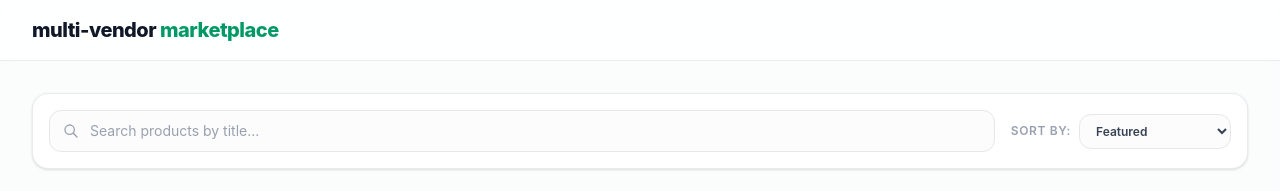
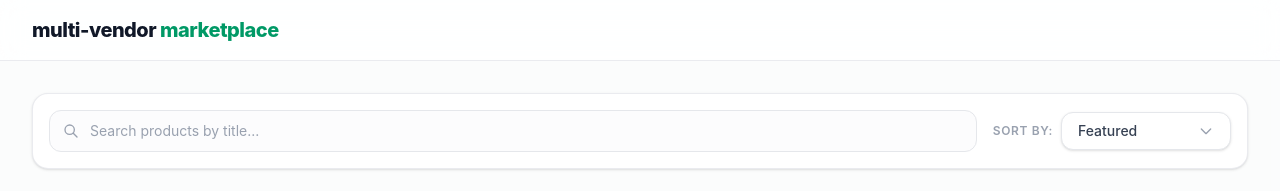
Before and after one commit to Ebidavs/multi-vendor-marketplace, a React app in the folder frontend/: page / in a window 1280 px wide. Shown: the top 191 px of the page. Built offline with nearby package versions, Linux system fonts and the light colour scheme; the HTML template or start-up script is replaced by a standard one.

Commit message:
Replace native select with custom SortDropdown component

```diff
--- a/frontend/src/App.jsx
+++ b/frontend/src/App.jsx
@@ -4,6 +4,7 @@ import CategoryBar from "./components/CategoryBar";
 import FilterSidebar from "./components/FilterSidebar";
 import ProductGrid from "./components/ProductGrid";
 import CartBar from "./components/CartBar";
+import { SortDropdown } from './components/SortDropdown';
 import { categoriesList, dummyProducts } from "./data/productsData";
 
 export default function App() {
--- a/frontend/src/components/SearchBar.jsx
+++ b/frontend/src/components/SearchBar.jsx
@@ -1,3 +1,5 @@
+import { SortDropdown } from './SortDropdown';
+
 export default function SearchBar({
   searchQuery,
   onSearchChange,
@@ -45,16 +47,7 @@ export default function SearchBar({
         <label className="text-xs font-semibold uppercase tracking-wider text-gray-400 whitespace-nowrap">
           Sort by:
         </label>
-        <select
-          value={sortBy}
-          onChange={(e) => onSortChange(e.target.value)}
-          className="rounded-xl border border-gray-200 bg-gray-50/50 px-3 py-2 text-xs font-semibold text-gray-700 transition-all focus:border-emerald-500 focus:bg-white focus:outline-none focus:ring-2 focus:ring-emerald-200"
-        >
-          <option value="default">Featured</option>
-          <option value="price-low">Price: Low to High</option>
-          <option value="price-high">Price: High to Low</option>
-          <option value="name">Name (A-Z)</option>
-        </select>
+        <SortDropdown sortBy={sortBy} onSortChange={onSortChange} />
       </div>
     </div>
   );
--- /dev/null
+++ b/frontend/src/components/SortDropdown.jsx
@@ -0,0 +1,80 @@
+import React, { useState, useRef, useEffect } from 'react';
+
+export function SortDropdown({ sortBy, onSortChange }) {
+  const [isOpen, setIsOpen] = useState(false);
+  const dropdownRef = useRef(null);
+
+  // Exact values from your original code
+  const options = [
+    { label: 'Featured', value: 'default' },
+    { label: 'Price: Low to High', value: 'price-low' },
+    { label: 'Price: High to Low', value: 'price-high' },
+    { label: 'Name (A-Z)', value: 'name' },
+  ];
+
+  const currentLabel =
+    options.find((o) => o.value === sortBy)?.label || 'Featured';
+
+  useEffect(() => {
+    function handleClickOutside(event) {
+      if (dropdownRef.current && !dropdownRef.current.contains(event.target)) {
+        setIsOpen(false);
+      }
+    }
+    document.addEventListener('mousedown', handleClickOutside);
+    return () => document.removeEventListener('mousedown', handleClickOutside);
+  }, []);
+
+  return (
+    <div className="relative inline-block" ref={dropdownRef}>
+      <button
+        type="button"
+        onClick={() => setIsOpen(!isOpen)}
+        className={`flex items-center justify-between gap-3 bg-white border ${
+          isOpen
+            ? 'border-emerald-500 ring-2 ring-emerald-500/20'
+            : 'border-gray-200 hover:border-emerald-500'
+        } text-gray-700 text-sm font-medium rounded-xl px-4 py-2 transition-all shadow-sm min-w-[170px]`}
+      >
+        <span>{currentLabel}</span>
+        <svg
+          className={`w-4 h-4 text-gray-400 transition-transform duration-200 ${
+            isOpen ? 'rotate-180' : ''
+          }`}
+          fill="none"
+          stroke="currentColor"
+          viewBox="0 0 24 24"
+        >
+          <path
+            strokeLinecap="round"
+            strokeLinejoin="round"
+            strokeWidth="2"
+            d="M19 9l-7 7-7-7"
+          />
+        </svg>
+      </button>
+
+      {isOpen && (
+        <div className="absolute right-0 mt-2 w-48 bg-white border border-gray-100 rounded-xl shadow-lg py-1 z-50 overflow-hidden">
+          {options.map((option) => (
+            <button
+              key={option.value}
+              type="button"
+              onClick={() => {
+                onSortChange(option.value);
+                setIsOpen(false);
+              }}
+              className={`w-full text-left px-4 py-2 text-sm font-medium transition-colors ${
+                sortBy === option.value
+                  ? 'bg-emerald-50 text-emerald-600 font-semibold'
+                  : 'text-gray-700 hover:bg-gray-50 hover:text-emerald-600'
+              }`}
+            >
+              {option.label}
+            </button>
+          ))}
+        </div>
+      )}
+    </div>
+  );
+}
```
